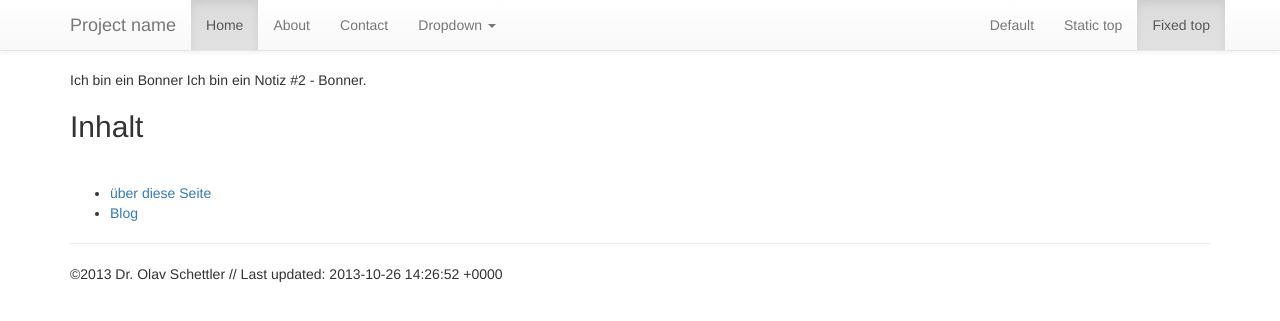
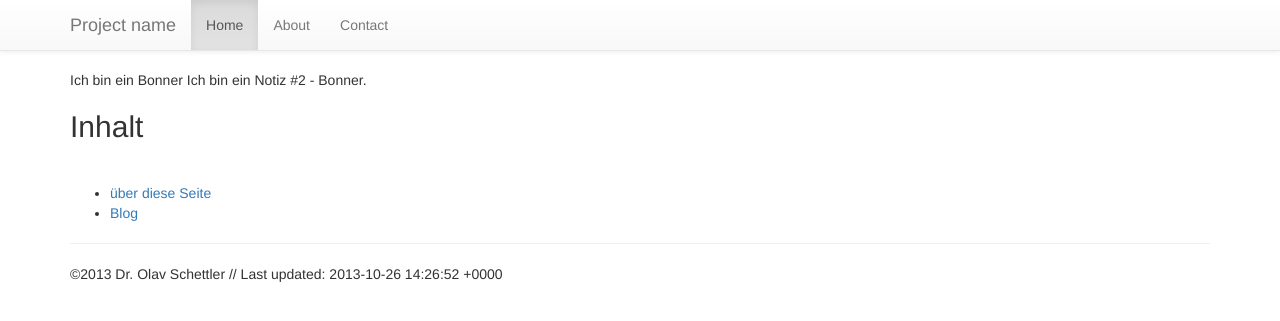
Before and after one commit to oschettler/everid-site1, a Jekyll site: the page built from index.md, in a window 1280 px wide and 900 px high. Shown: the top 321 px of the window. Built offline with Jekyll 4.4.1, drawn with Linux system fonts in a browser that asks for light colours; nearby versions of some CDN libraries.

```diff
--- a/_layouts/default.html
+++ b/_layouts/default.html
@@ -27,25 +27,9 @@
         <div class="navbar-collapse collapse">
           <ul class="nav navbar-nav">
             <li class="active"><a href="#">Home</a></li>
-            <li><a href="#about">About</a></li>
-            <li><a href="#contact">Contact</a></li>
-            <li class="dropdown">
-              <a href="#" class="dropdown-toggle" data-toggle="dropdown">Dropdown <b class="caret"></b></a>
-              <ul class="dropdown-menu">
-                <li><a href="#">Action</a></li>
-                <li><a href="#">Another action</a></li>
-                <li><a href="#">Something else here</a></li>
-                <li class="divider"></li>
-                <li class="dropdown-header">Nav header</li>
-                <li><a href="#">Separated link</a></li>
-                <li><a href="#">One more separated link</a></li>
-              </ul>
-            </li>
-          </ul>
           <ul class="nav navbar-nav navbar-right">
-            <li><a href="../navbar/">Default</a></li>
-            <li><a href="../navbar-static-top/">Static top</a></li>
-            <li class="active"><a href="./">Fixed top</a></li>
+            <li><a href="about.html">About</a></li>
+            <li><a href="contact.html">Contact</a></li>
           </ul>
         </div><!--/.nav-collapse -->
       </div>
```
